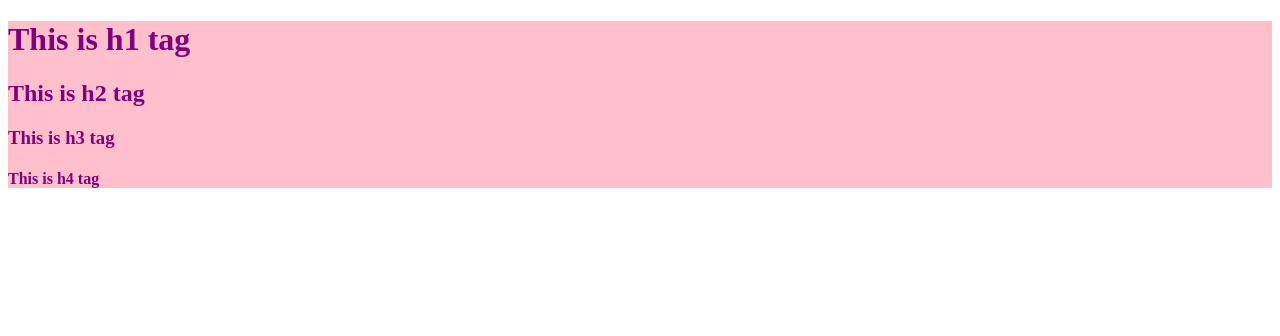
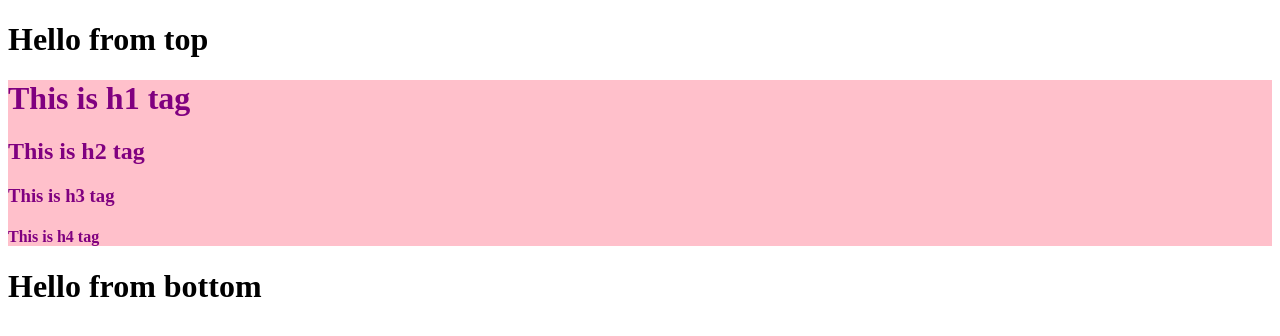
Before and after one commit to Nagavalli775/react-js, a plain HTML site: page lec1-inception/practice-notes/html/react-nested.html in a window 1280 px wide. Drawn offline with nearby package versions, Linux system fonts and the light colour scheme.

Commit message:
Lecture 1 Inception commit 4

```diff
--- a/lec1-inception/practice-notes/html/react-nested.html
+++ b/lec1-inception/practice-notes/html/react-nested.html
@@ -7,7 +7,11 @@
 	<link rel="stylesheet" type="text/css" href="../css/app.css">
 </head>
 <body>
-   <div id="root"></div>
+	<h1>Hello from top</h1>
+   <div id="root">
+   	<h1>This is h1 tag inside div, and when the time of render this text is replaced</h1>
+   </div>
+   <h1>Hello from bottom</h1>
    <script crossorigin src="https://unpkg.com/react@18/umd/react.development.js"></script>
    <script crossorigin src="https://unpkg.com/react-dom@18/umd/react-dom.development.js"></script>
    <script src="../js/nested-html-e1.js"></script>
```
